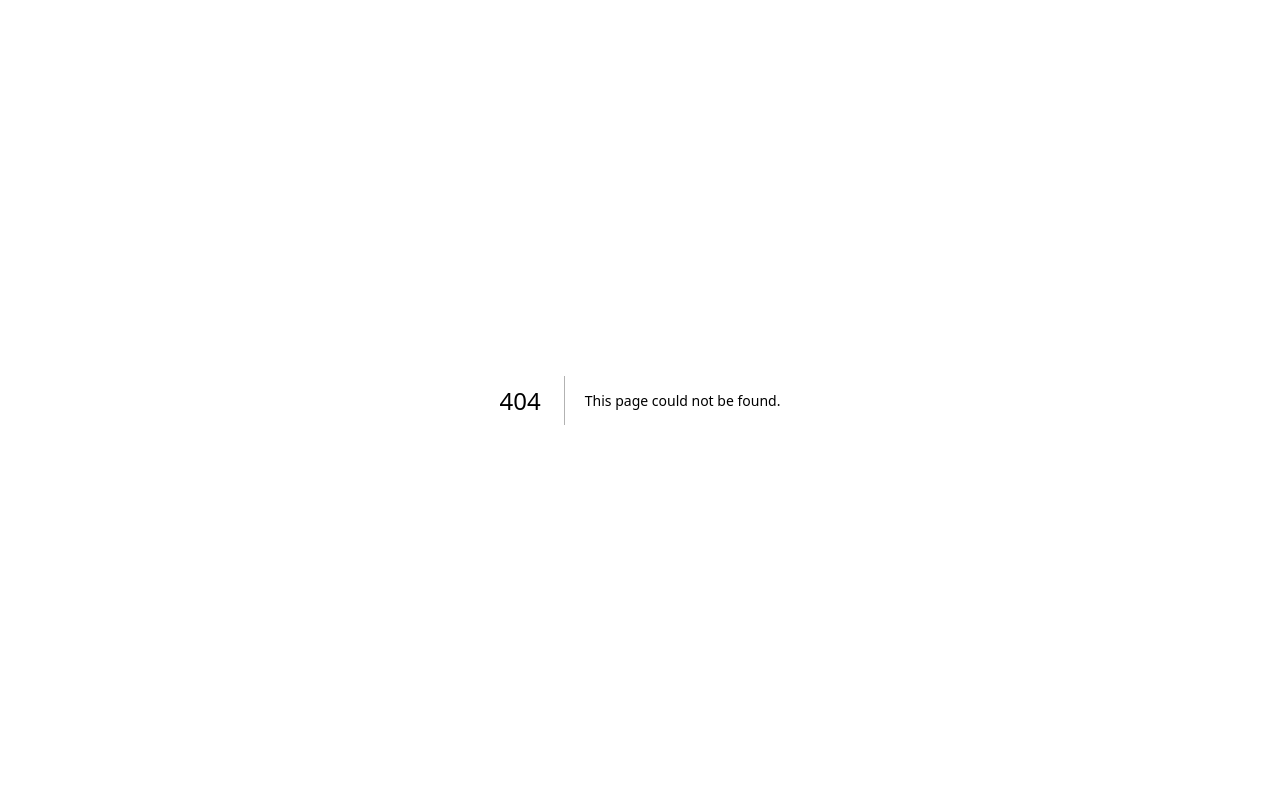
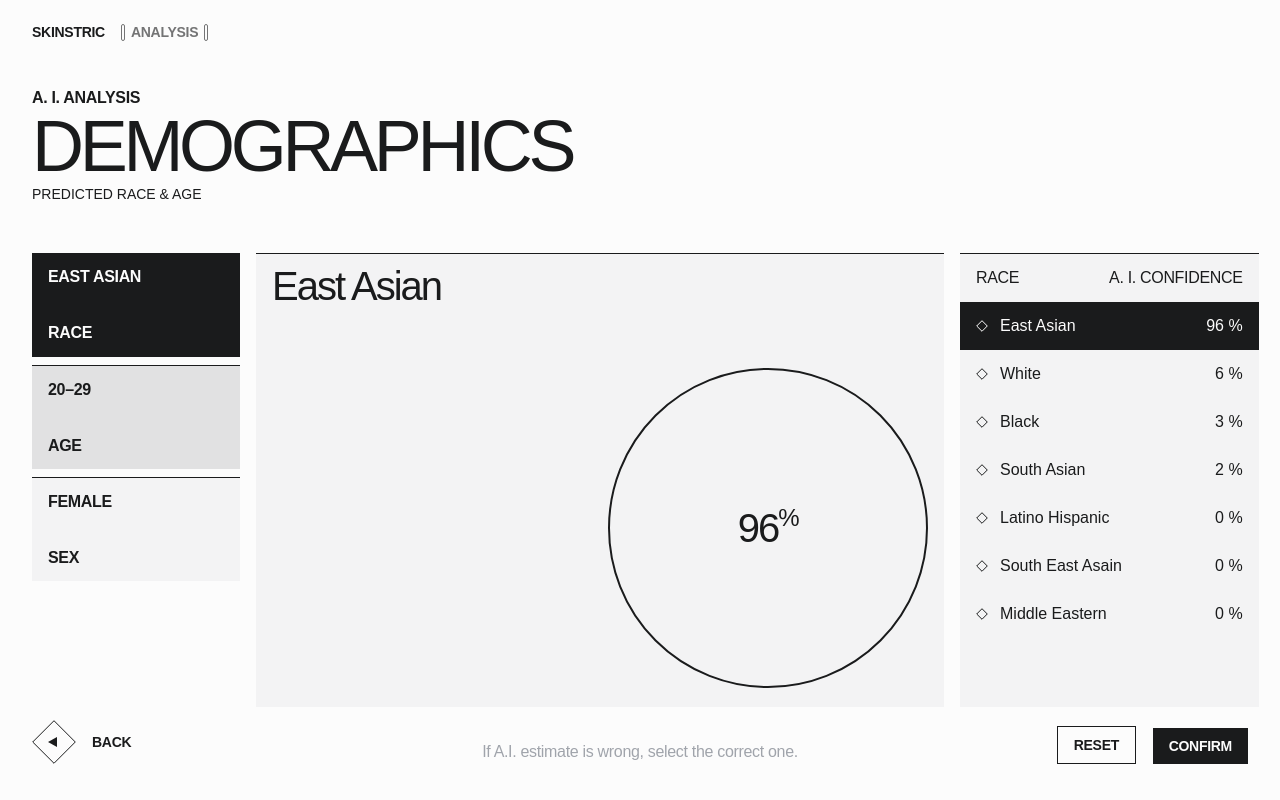
Before and after one commit to reaaland/skinstric-internship, a Next.js app: page /results/demographics in a window 1280 px wide. Before the commit this address had no page. Built offline with nearby package versions, Linux system fonts and the light colour scheme.

Commit message:
Build demographics analysis screen

```diff
--- /dev/null
+++ b/src/app/results/demographics/page.tsx
@@ -0,0 +1,170 @@
+import Image from "next/image";
+import Link from "next/link";
+
+const raceOptions = [
+  { name: "East Asian", confidence: 96, selected: true },
+  { name: "White", confidence: 6, selected: false },
+  { name: "Black", confidence: 3, selected: false },
+  { name: "South Asian", confidence: 2, selected: false },
+  { name: "Latino Hispanic", confidence: 0, selected: false },
+  { name: "South East Asain", confidence: 0, selected: false },
+  { name: "Middle Eastern", confidence: 0, selected: false },
+];
+
+export default function DemographicsPage() {
+
+  return (
+    <main className="relative min-h-screen overflow-hidden bg-[#FCFCFC] text-[#1A1B1C]">
+      <header className="absolute inset-x-0 top-0 z-20 flex h-16 items-center px-5 sm:px-8">
+        <div className="flex items-center gap-4 text-sm font-semibold uppercase tracking-[-0.02em]">
+          <span>Skinstric</span>
+
+          <span className="flex items-center gap-1.5 opacity-60">
+            <span className="h-4.25 w-1 rounded-sm border border-[#1A1B1C]" />
+            <span>Analysis</span>
+            <span className="h-4.25 w-1 rounded-sm border border-[#1A1B1C]" />
+          </span>
+        </div>
+      </header>
+
+      <section className="absolute left-5 top-21.5 uppercase sm:left-8">
+        <p className="text-base font-semibold leading-6 tracking-[-0.02em]">
+          A. I. Analysis
+        </p>
+
+        <h1 className="mt-1 text-[72px] font-normal leading-16 tracking-[-0.06em]">
+          Demographics
+        </h1>
+
+        <p className="mt-1 text-sm leading-6">Predicted race &amp; age</p>
+      </section>
+        <div className="absolute left-5 top-[31.67vh] flex w-52 flex-col gap-2 sm:left-8">
+        <div className="h-26 bg-[#1A1B1C] px-4 py-3 text-[#FCFCFC]">
+            <p className="text-base font-semibold uppercase leading-6 tracking-[-0.02em]">
+            East Asian
+            </p>
+
+            <p className="mt-8 text-base font-semibold uppercase leading-6 tracking-[-0.02em]">
+            Race
+            </p>
+        </div>
+
+        <div className="h-26 border-t border-[#1A1B1C] bg-[#E1E1E2] px-4 py-3">
+            <p className="text-base font-semibold uppercase leading-6 tracking-[-0.02em]">
+            20–29
+            </p>
+
+            <p className="mt-8 text-base font-semibold uppercase leading-6 tracking-[-0.02em]">
+            Age
+            </p>
+        </div>
+
+        <div className="h-26 border-t border-[#1A1B1C] bg-[#F3F3F4] px-4 py-3">
+            <p className="text-base font-semibold uppercase leading-6 tracking-[-0.02em]">
+            Female
+            </p>
+
+            <p className="mt-8 text-base font-semibold uppercase leading-6 tracking-[-0.02em]">
+            Sex
+            </p>
+            </div>
+            </div>
+            <section className="absolute left-64 top-[31.67vh] h-[56.67vh] w-[calc(75vw-272px)] border-t border-[#1A1B1C] bg-[#F3F3F4]">
+            <h2 className="px-4 pt-3 text-[40px] font-normal leading-10 tracking-tighter">
+                East Asian
+            </h2>
+        <div className="absolute right-4 top-[14.17vh] flex size-[40vh] items-center justify-center rounded-full border-2 border-[#1A1B1C]">
+        <span className="text-[40px] font-normal leading-10 tracking-tighter">
+        96
+        </span>
+
+        <span className="mb-5 text-2xl font-normal leading-10 tracking-tighter">
+        %
+        </span>
+        </div>
+     </section>
+        <section className="absolute left-[75%] top-[31.67vh] h-[56.67vh] w-[23.33%] border-t border-[#1A1B1C] bg-[#F3F3F4]">
+            <div className="flex h-12 items-center justify-between px-4 text-base uppercase leading-6 tracking-[-0.02em]">
+                <span>Race</span>
+                <span>A. I. Confidence</span>
+            </div>
+        {raceOptions.map((option) => (
+            <div
+                key={option.name}
+                className={`flex h-12 items-center justify-between px-4 text-base ${
+                option.selected
+                    ? "bg-[#1A1B1C] text-[#FCFCFC]"
+                    : "text-[#1A1B1C]"
+                }`}
+            >
+                <span className="flex items-center gap-3">
+                <Image
+                    src={
+                    option.selected
+                        ? "/assets/race-option-selected.svg"
+                        : "/assets/race-option.svg"
+                    }
+                    alt=""
+                    width={12}
+                    height={12}
+                    aria-hidden="true"
+                />
+
+                {option.name}
+                </span>
+
+                <span>{option.confidence} %</span>
+            </div>
+            ))}
+
+    </section>
+        <p className="absolute bottom-9 left-1/2 -translate-x-1/2 whitespace-nowrap text-base tracking-[-0.02em] text-[#A0A4AB]">
+        If A.I. estimate is wrong, select the correct one.
+        </p>
+    <Link
+        href="/results"
+        className="absolute bottom-9 left-5 z-20 flex items-center gap-4 text-sm font-semibold uppercase tracking-[-0.02em] sm:left-8"
+        >
+        <span className="relative size-11 shrink-0" aria-hidden="true">
+            <Image
+            src="/assets/discover-icon-part-1.svg"
+            alt=""
+            fill
+            sizes="44px"
+            />
+
+            <Image
+            src="/assets/discover-icon-part-2.svg"
+            alt=""
+            fill
+            sizes="44px"
+            />
+
+            <span className="absolute left-[35.71%] top-[37.63%] h-[24.74%] w-[21.43%]">
+            <Image
+                src="/assets/arrow-left.svg"
+                alt=""
+                fill
+                sizes="10px"
+                className="object-contain"
+            />
+            </span>
+        </span>
+
+        <span>Back</span>
+        </Link>
+            <button
+            type="button"
+            className="absolute bottom-9 right-36 border border-[#1A1B1C] px-4 py-2 text-sm font-semibold uppercase tracking-[-0.02em]"
+            >
+            Reset
+            </button>
+            <button
+            type="button"
+            className="absolute bottom-9 right-5 bg-[#1A1B1C] px-4 py-2 text-sm font-semibold uppercase tracking-[-0.02em] text-[#FCFCFC] sm:right-8"
+            >
+            Confirm
+            </button>
+    </main>
+  );
+}
--- a/src/app/results/page.tsx
+++ b/src/app/results/page.tsx
@@ -13,13 +13,16 @@ export default function ResultsPage() {
         className="pointer-events-none absolute left-1/2 top-1/2 size-[min(79.4vh,90vw,762px)] -translate-x-1/2 -translate-y-1/2 object-contain"
         />
       <div className="absolute left-1/2 top-1/2 z-10 size-[min(46.2vh,52vw,444px)] -translate-x-1/2 -translate-y-1/2">
-      <div className="absolute left-1/2 top-0 size-[49%] -translate-x-1/2">
+      <Link
+  href="/results/demographics"
+  className="absolute left-1/2 top-0 size-[49%] -translate-x-1/2"
+>
         <div className="absolute inset-[14.65%] rotate-45 bg-[#E1E1E2]" />
 
         <p className="absolute inset-0 flex items-center justify-center text-center text-base font-semibold uppercase leading-6 tracking-[-0.02em]">
           Demographics
         </p>
-      </div>
+      </Link>
       <div className="absolute left-0 top-[25.5%] size-[49%]">
       <div className="absolute inset-[14.65%] rotate-45 bg-[#F3F3F4]" />
 
```
Also changed, not shown: public/assets/race-option-selected.svg (added), public/assets/race-option.svg (added).
